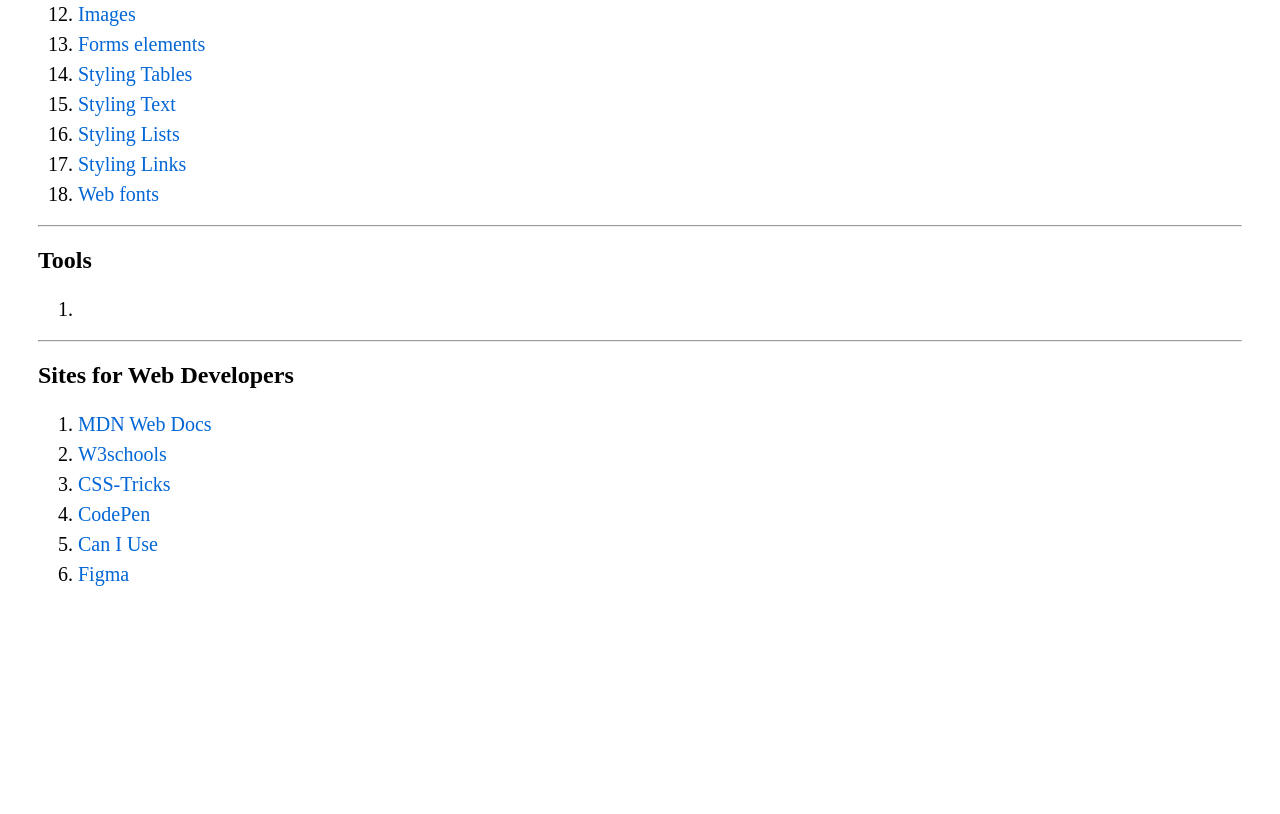
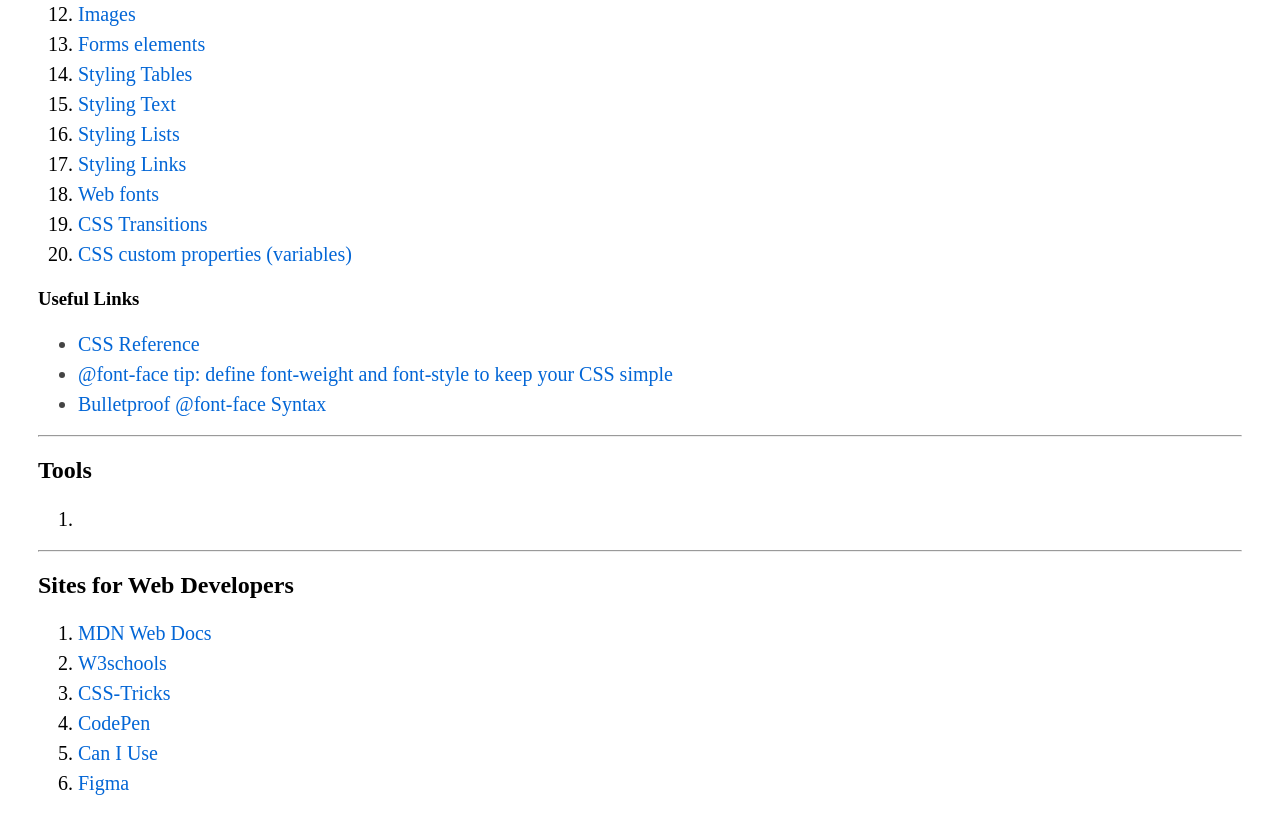
Before and after one commit to fikrirakala/fikrirakala.github.io, a plain HTML site: page index.html in a window 1280 px wide. Shown: the part 3705-4519 px from the top of the page. Before the commit the page ends 4310 px from the top, so only its background shows below. Drawn offline with Linux system fonts and the light colour scheme.

Commit message:
update index

```diff
--- a/index.html
+++ b/index.html
@@ -224,7 +224,17 @@
         <li><a href="https://developer.mozilla.org/en-US/docs/Learn/CSS/Styling_text/Styling_lists">Styling Lists</a></li>
         <li><a href="https://developer.mozilla.org/en-US/docs/Learn/CSS/Styling_text/Styling_links">Styling Links</a></li>
         <li><a href="https://developer.mozilla.org/en-US/docs/Learn/CSS/Styling_text/Web_fonts">Web fonts</a></li>
+        <li><a href="https://developer.mozilla.org/en-US/docs/Web/CSS/CSS_Transitions">CSS Transitions</a></li>
+        <li><a href="https://developer.mozilla.org/en-US/docs/Web/CSS/Using_CSS_custom_properties">CSS custom properties (variables)</a></li>
     </ol>
+
+    <h3>Useful Links</h3>
+
+    <ul>
+        <li><a href="https://developer.mozilla.org/en-US/docs/Web/CSS/Reference">CSS Reference</a></li>
+        <li><a href="https://www.456bereastreet.com/archive/201012/font-face_tip_define_font-weight_and_font-style_to_keep_your_css_simple/">@font-face tip: define font-weight and font-style to keep your CSS simple</a></li>
+        <li><a href="https://www.paulirish.com/2009/bulletproof-font-face-implementation-syntax/">Bulletproof @font-face Syntax</a></li>
+    </ul>
 
     <hr>
 
```
